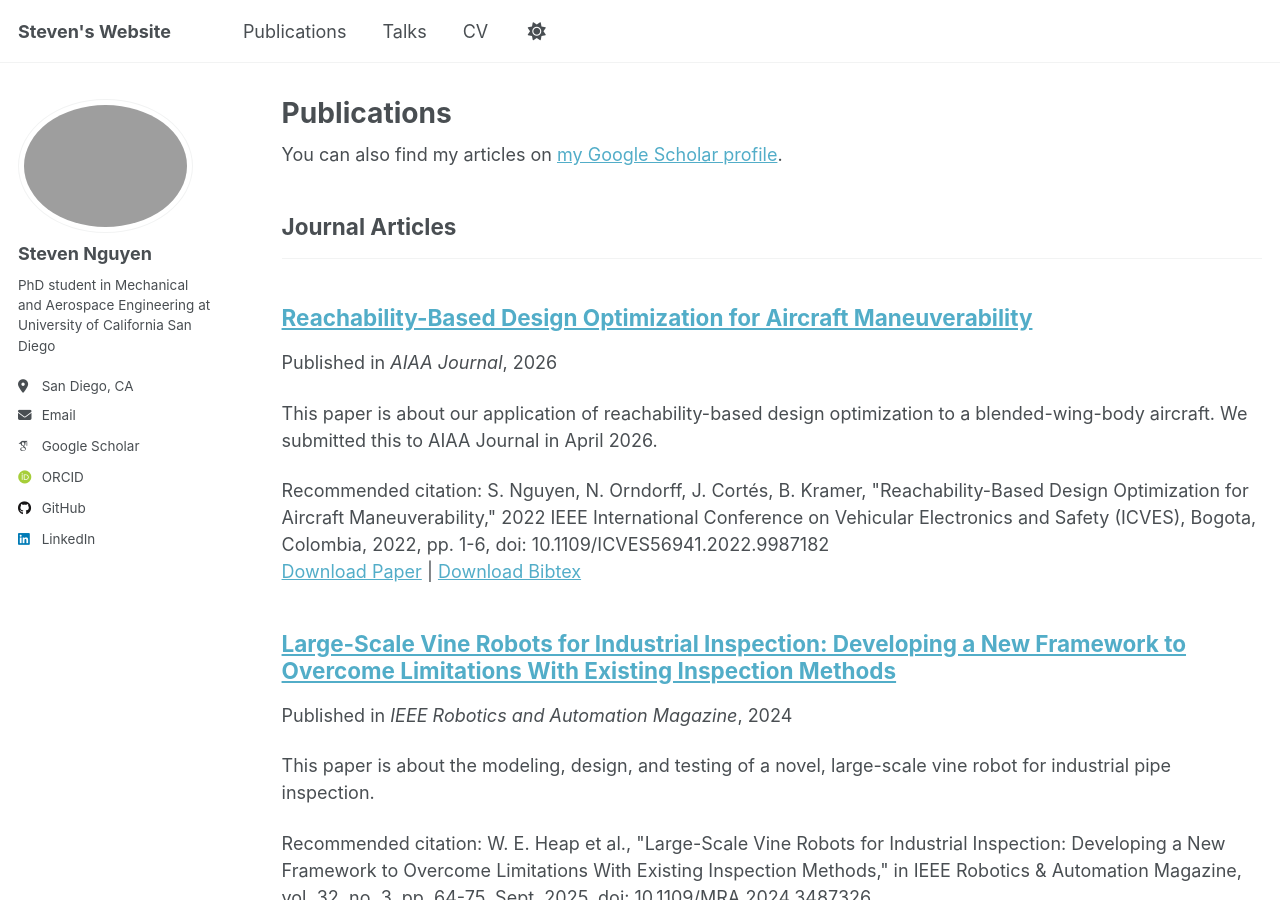
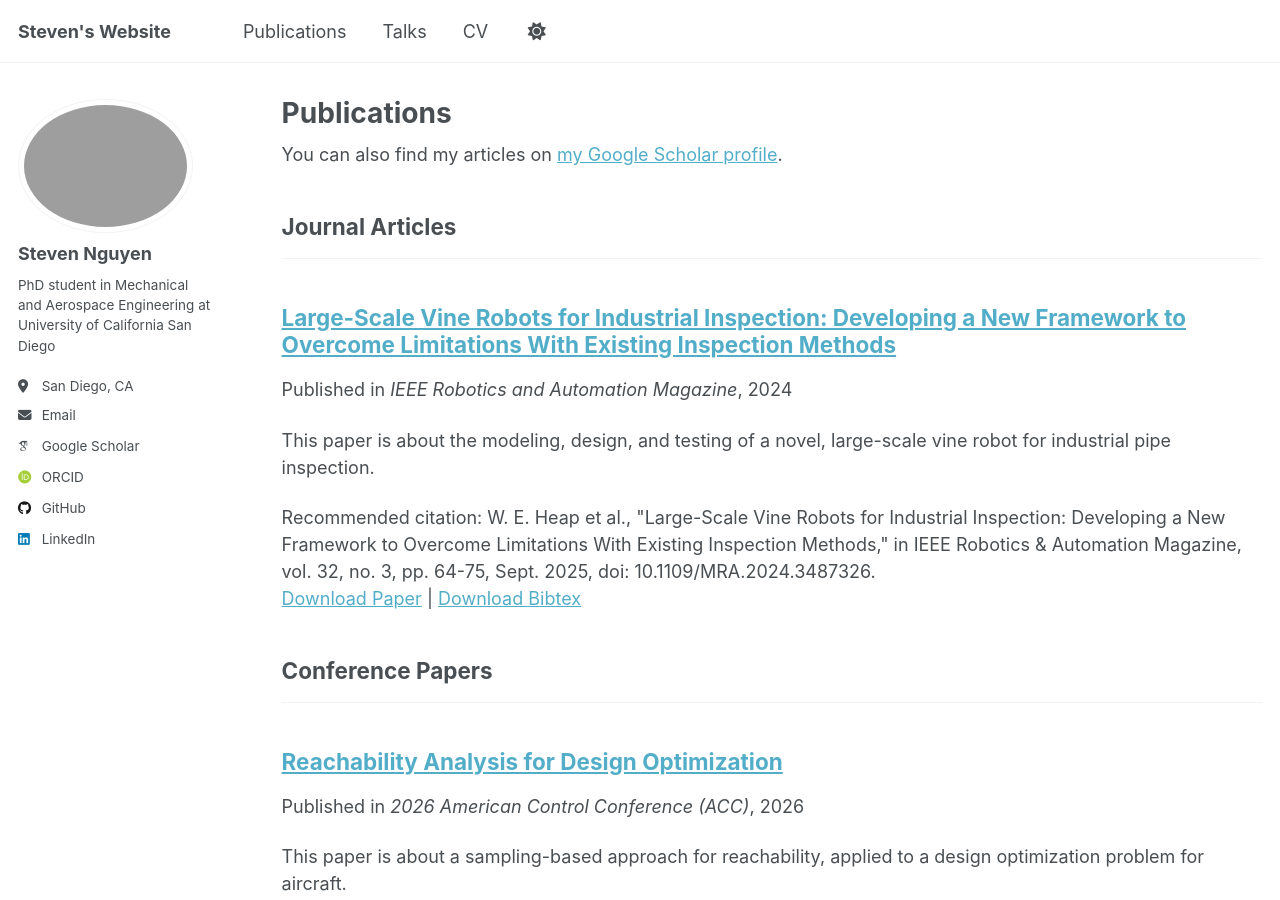
Before and after one commit to nguyensteven01/nguyensteven01.github.io, a Jekyll site: the page built from _pages/publications.html, in a window 1280 px wide and 900 px high. Built offline with Jekyll 4.4.1, drawn with Linux system fonts in a browser that asks for light colours; some web fonts are replaced; a script that is not in the unit is left out; some of the changed lines change nothing that is shown.

Commit message:
Clarified only submitted.

```diff
--- a/_publications/reachability_design_opt_aiaa.md
+++ b/_publications/reachability_design_opt_aiaa.md
@@ -1,6 +1,7 @@
 ---
-title: "Reachability-Based Design Optimization for Aircraft Maneuverability"
+title: "Reachability-Based Design Optimization for Aircraft Maneuverability (Submitted)"
 collection: publications
+published: false
 category: manuscripts
 permalink: /publications/reachabilitiy_design_opt_aiaa
 excerpt: 'This paper is about our application of reachability-based design optimization to a blended-wing-body aircraft. We submitted this to AIAA Journal in April 2026.'
```
